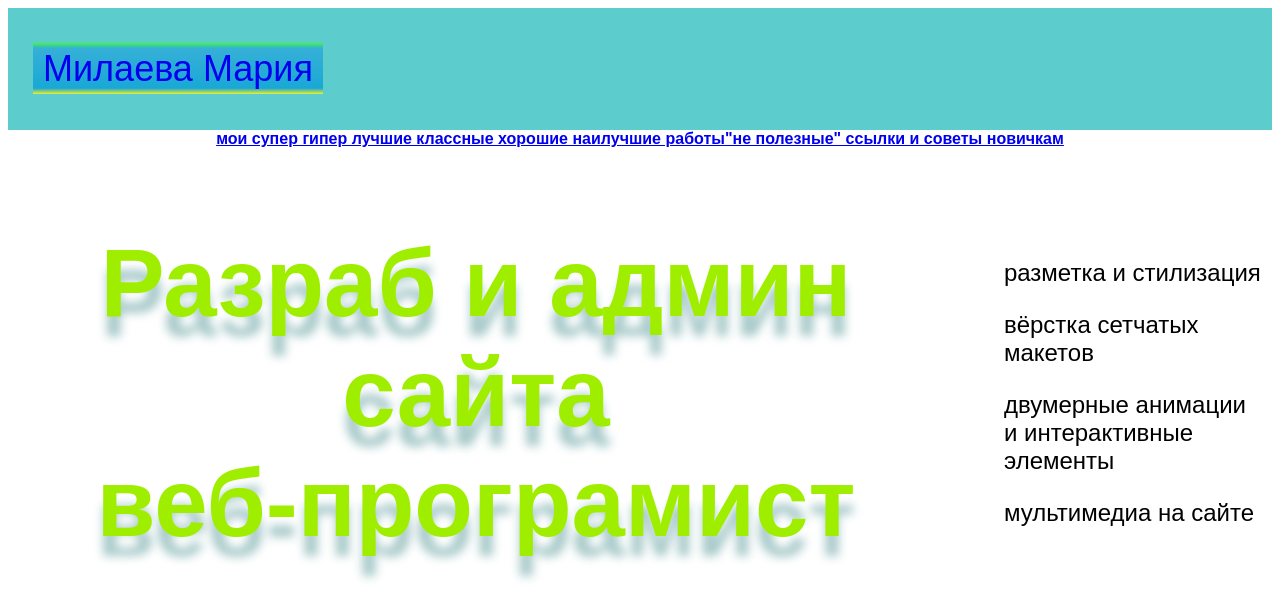
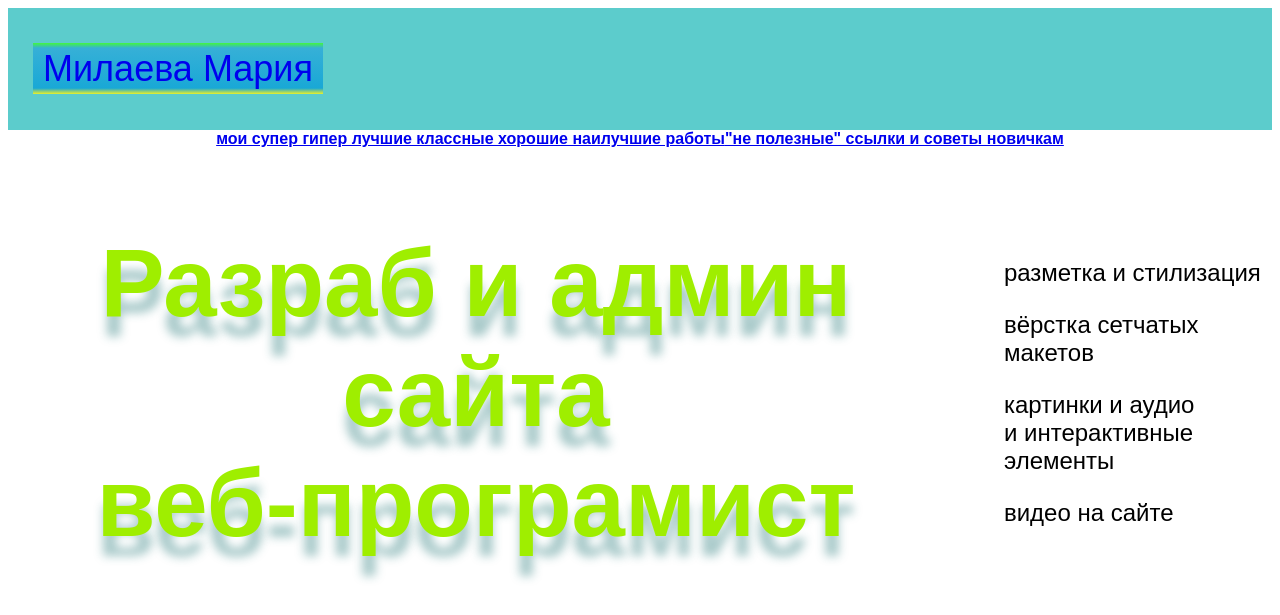
Before and after one commit to ivanpupkin11000/portfolioMariya, a plain HTML site: page index.html in a window 1280 px wide. Shown: the top 615 px of the page. Drawn offline with Linux system fonts and the light colour scheme.

Commit message:
Update index.html

```diff
--- a/index.html
+++ b/index.html
@@ -17,8 +17,8 @@
         <div class="container-description">
           <p>разметка и стилизация</p>
           <p>вёрстка сетчатых макетов</p>
-          <p>двумерные анимации <br/>и интерактивные элементы</p>
-          <p>мультимедиа на сайте</p>
+          <p>картинки и аудио <br/>и интерактивные элементы</p>
+          <p>видео на сайте</p>
         </div>
       </section>
       <div class="container">
```
